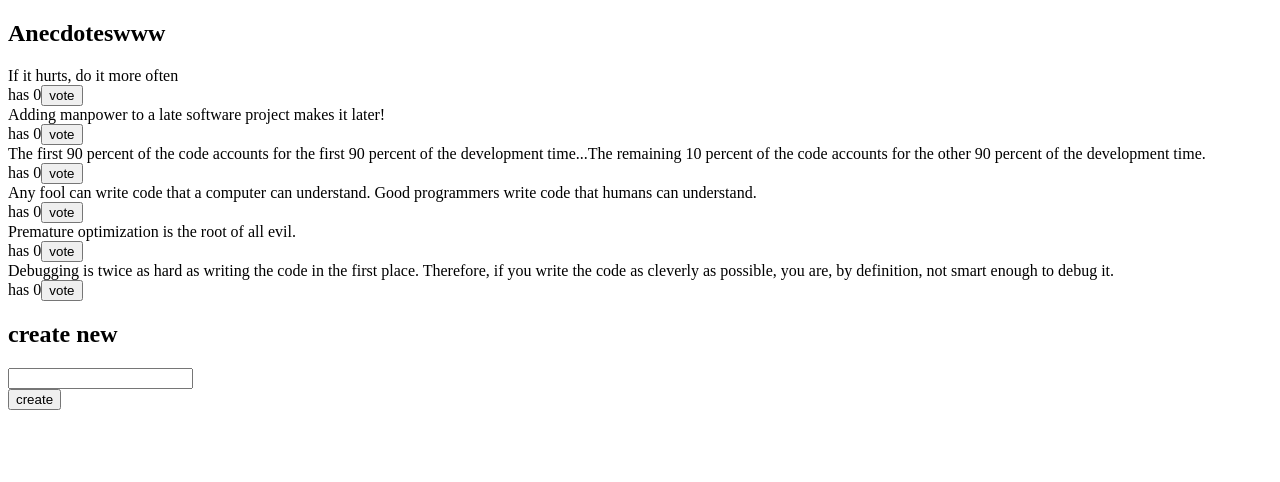
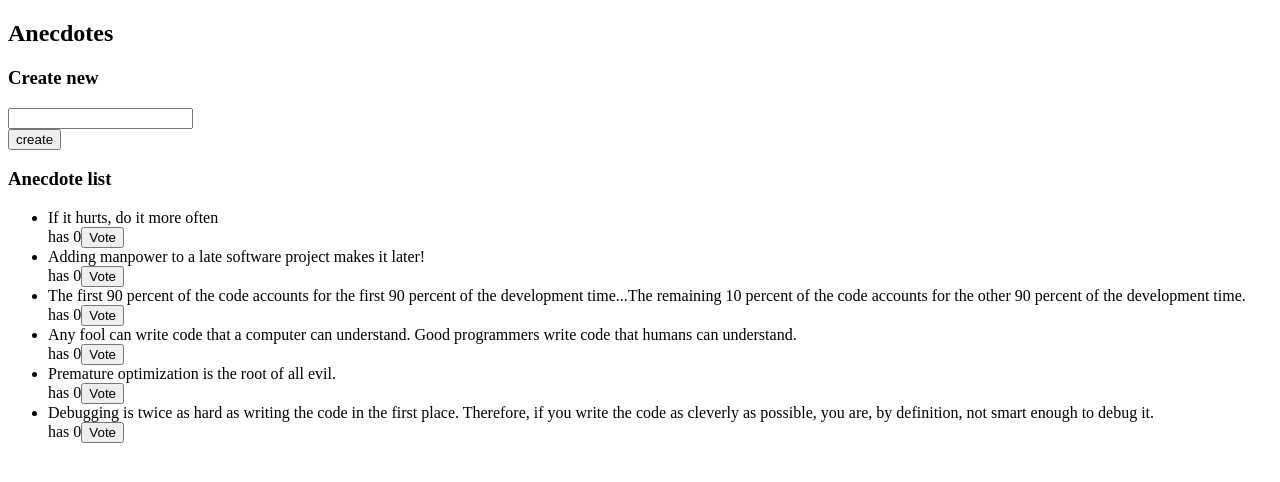
Before and after one commit to Kolya-YA/FSO2020_redux_anecdotes, a React (Create React App) app: page / in a window 1280 px wide. Shown: the top 482 px of the page. Built offline with nearby package versions, Linux system fonts and the light colour scheme.

Commit message:
6.8: anecdotes, step6

```diff
--- a/src/App.js
+++ b/src/App.js
@@ -1,41 +1,14 @@
 import React from 'react'
-import { useSelector, useDispatch } from 'react-redux'
-import { addVote, newAnecdote } from "./reducers/anecdoteReducer";
+import AnecdoteForm from './components/AnecdoteForm'
+import AnecdoteList from './components/AnecdoteList'
 
 const App = () => {
-  const anecdotes = useSelector(state => state)
-  const dispatch = useDispatch()
-
-  const vote = id => {
-    dispatch(addVote(id))
-  }
-
-  const addNewAnecdote = event => {
-    event.preventDefault()
-    const text = event.target.newAnecdote.value
-    event.target.newAnecdote.value = ''
-    dispatch(newAnecdote(text))
-  }
 
   return (
     <div>
-      <h2>Anecdoteswww</h2>
-      {anecdotes.sort((a, b) => b.votes - a.votes).map(anecdote =>
-        <div key={anecdote.id}>
-          <div>
-            {anecdote.content}
-          </div>
-          <div>
-            has {anecdote.votes}
-            <button onClick={() => vote(anecdote.id)}>vote</button>
-          </div>
-        </div>
-      )}
-      <h2>create new</h2>
-      <form onSubmit={addNewAnecdote}>
-        <div><input name="newAnecdote" /></div>
-        <button>create</button>
-      </form>
+      <h2>Anecdotes</h2>
+      <AnecdoteForm />
+      <AnecdoteList />
     </div>
   )
 }
--- /dev/null
+++ b/src/components/AnecdoteForm.js
@@ -0,0 +1,26 @@
+import React from 'react'
+import { useDispatch } from 'react-redux'
+import { newAnecdote } from '../reducers/anecdoteReducer'
+
+const AnecdoteForm = () => {
+  const dispatch = useDispatch()
+
+  const addNewAnecdote = event => {
+    event.preventDefault()
+    const text = event.target.newAnecdote.value
+    event.target.newAnecdote.value = ''
+    dispatch(newAnecdote(text))
+  }
+
+  return (
+    <section>
+      <h3>Create new</h3>
+      <form onSubmit={addNewAnecdote}>
+        <div><input name="newAnecdote" /></div>
+        <button>create</button>
+      </form>
+    </section>
+  )
+}
+
+export default AnecdoteForm
--- /dev/null
+++ b/src/components/AnecdoteList.js
@@ -0,0 +1,35 @@
+import React from 'react'
+import { useSelector, useDispatch } from 'react-redux'
+import { addVote } from "../reducers/anecdoteReducer"
+
+const AnecdoteList = () => {
+  const anecdotes = useSelector(state => state)
+  const dispatch = useDispatch()
+
+  const Anecdote = ({ anecdote, voteHandler }) => (
+    <li key={anecdote.id}>
+      <div>{anecdote.content}</div>
+      <div>
+        has {anecdote.votes}
+        <button onClick={voteHandler}>Vote</button>
+      </div>
+    </li>
+  )
+
+  return (
+    <section>
+      <h3>Anecdote list</h3>
+        <ul>
+          {anecdotes.sort((a, b) => b.votes - a.votes).map(anecdote =>
+            <Anecdote
+             key={anecdote.id}
+             anecdote = {anecdote}
+             voteHandler={() => dispatch(addVote(anecdote.id))}
+            />
+          )}
+      </ul>
+    </section>
+  )
+}
+
+export default AnecdoteList
```
